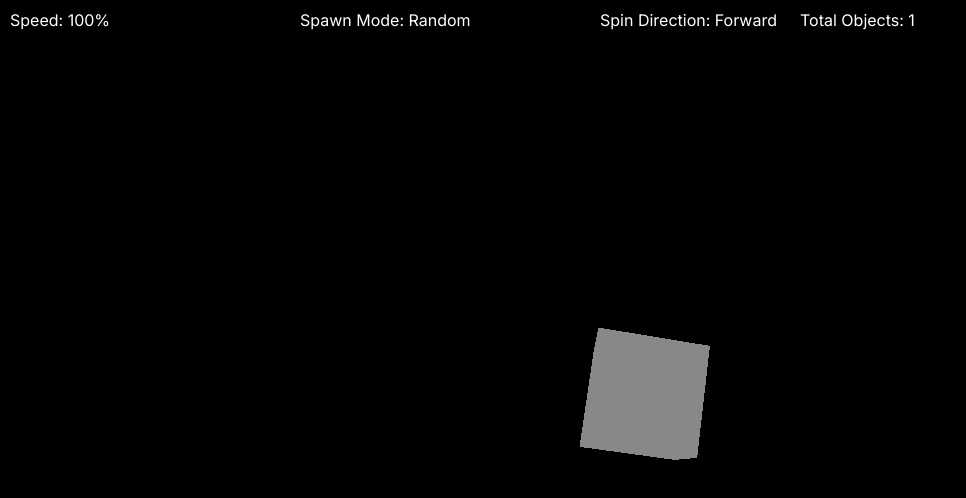
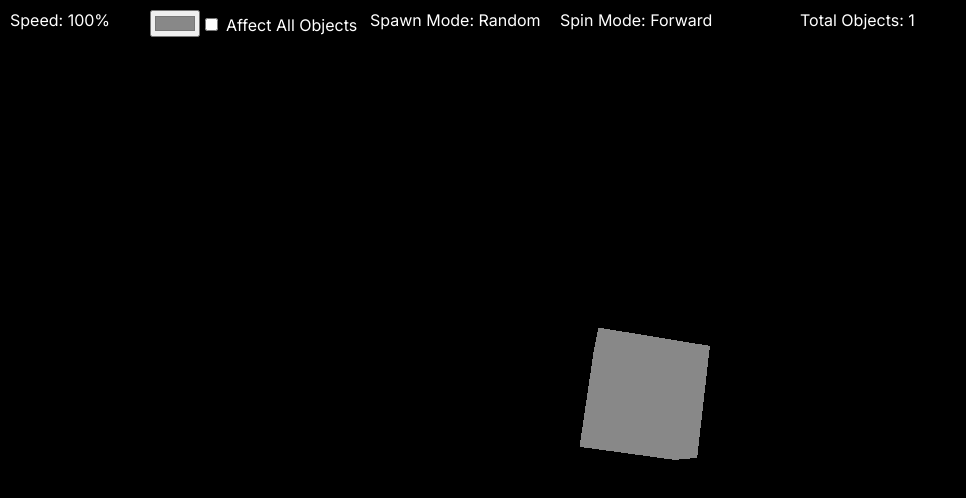
Before and after one commit to EuroSzymon/ModelViewerTest, a plain HTML site: page templates/index.html in a window 1280 px wide. Shown: the whole page, without its empty margins (0-966 px from the left). Drawn offline with nearby package versions, Linux system fonts and the light colour scheme.

Commit message:
HTML integration

```diff
--- a/templates/index.html
+++ b/templates/index.html
@@ -11,7 +11,7 @@
             font-family: 'Inter', sans-serif;
         }
 
-        #speedIndicator, #totalObjectsIndicator, #spawnModeIndicator, #directionIndicator {
+        #speedIndicator, #totalObjectsIndicator, #spawnModeIndicator, #directionIndicator, #colorPickerContainer, #spinModeIndicator {
             position: absolute;
             top: 10px;
             color: white;
@@ -26,11 +26,19 @@
         }
 
         #spawnModeIndicator {
-            left: 300px;
+            left: 370px;
         }
 
         #directionIndicator {
             left: 600px;
+        }
+
+        #spinModeIndicator {
+            left: 560px;
+        }
+
+        #colorPickerContainer {
+            left: 150px;
         }
 
         #shapeIndicators {
@@ -43,6 +51,10 @@
 
         .shapeIndicator {
             margin-top: 10px;
+        }
+
+        #affectColorToggle {
+            margin-top: 5px;
         }
     </style>
     <title>Model Viewer Test</title>
@@ -63,9 +75,8 @@
             let coneGeometry = new THREE.ConeGeometry(1, 2, 32);
             let triangleGeometry = new THREE.ConeGeometry(1, 2, 3);
 
-            let grayMaterial = new THREE.MeshBasicMaterial({ color: 0x888888 });
-
-            let mainMesh = new THREE.Mesh(cubeGeometry, grayMaterial);
+            let mainColor = 0x888888;
+            let mainMesh = new THREE.Mesh(cubeGeometry, new THREE.MeshBasicMaterial({ color: mainColor }));
             scene.add(mainMesh);
 
             let speed = 1.0;
@@ -74,15 +85,42 @@
             let totalSpawnedCount = Number(sessionStorage.getItem('totalSpawned')) || 0;
             let selectedObjects = new Set();
             let isMoving = false;
-            let isFrozen = false;
             let spawnMode = 'Random';
             let spawnModes = ['Random', 'Cube', 'Cone', 'Triangle'];
             let spawnModeIndex = 0;
             let canChangeShape = true;
+            let affectAllObjects = false;
+            let originalColors = {};
 
             let speedIndicator = document.createElement('div');
             speedIndicator.id = 'speedIndicator';
             document.body.appendChild(speedIndicator);
+
+            let colorPickerContainer = document.createElement('div');
+            colorPickerContainer.id = 'colorPickerContainer';
+            document.body.appendChild(colorPickerContainer);
+
+            let colorPicker = document.createElement('input');
+            colorPicker.id = 'colorPicker';
+            colorPicker.type = 'color';
+            colorPicker.value = '#888888';
+            colorPickerContainer.appendChild(colorPicker);
+
+            let affectColorToggle = document.createElement('input');
+            affectColorToggle.type = 'checkbox';
+            affectColorToggle.id = 'affectColorToggle';
+            affectColorToggle.checked = false;
+            colorPickerContainer.appendChild(affectColorToggle);
+
+            let affectColorLabel = document.createElement('label');
+            affectColorLabel.htmlFor = 'affectColorToggle';
+            affectColorLabel.textContent = 'Affect All Objects';
+            colorPickerContainer.appendChild(affectColorLabel);
+
+
+            affectColorToggle.style.marginLeft = '5px';
+            affectColorLabel.style.marginLeft = '5px';
+            affectColorToggle.style.marginTop = '5px';
 
             let shapeIndicatorsContainer = document.createElement('div');
             shapeIndicatorsContainer.id = 'shapeIndicators';
@@ -117,6 +155,11 @@
             directionIndicator.id = 'directionIndicator';
             document.body.appendChild(directionIndicator);
 
+            let spinModeIndicator = document.createElement('div');
+            spinModeIndicator.id = 'spinModeIndicator';
+            spinModeIndicator.textContent = 'Spin Mode: Forward';
+            document.body.appendChild(spinModeIndicator);
+
             function updateIndicators() {
                 let totalCount = cubeCount + coneCount + triangleCount;
 
@@ -131,7 +174,7 @@
                 totalSpawnedIndicator.textContent = `Total Spawned: ${totalSpawnedCount}`;
                 totalObjectsIndicator.textContent = `Total Objects: ${objects.length}`;
                 spawnModeIndicator.textContent = `Spawn Mode: ${spawnMode}`;
-                directionIndicator.textContent = `Spin Direction: ${spinDirection}`;
+                spinModeIndicator.textContent = `Spin Mode: ${spinDirection}`;
             }
 
             let spinDirection = 'Forward';
@@ -159,6 +202,40 @@
             };
 
             window.addEventListener('resize', onWindowResize, false);
+
+            colorPicker.addEventListener('input', (event) => {
+                mainColor = parseInt(event.target.value.slice(1), 16);
+                mainMesh.material.color.set(mainColor);
+
+                if (affectColorToggle.checked) {
+                    objects.forEach(obj => {
+                        if (obj !== mainMesh) {
+
+                            if (!originalColors[obj.uuid]) {
+                                originalColors[obj.uuid] = obj.material.color.getHex();
+                            }
+                            obj.material.color.set(mainColor);
+                        }
+                    });
+                }
+            });
+
+            affectColorToggle.addEventListener('change', (event) => {
+                affectAllObjects = event.target.checked;
+                if (!affectAllObjects) {
+
+                    objects.forEach(obj => {
+                        if (originalColors[obj.uuid]) {
+                            obj.material.color.set(originalColors[obj.uuid]);
+                        }
+                    });
+                } else {
+
+                    objects.forEach(obj => {
+                        obj.material.color.set(mainColor);
+                    });
+                }
+            });
 
             document.addEventListener('mousedown', (event) => {
                 if (event.button === 0) {
@@ -209,9 +286,9 @@
             });
 
             document.addEventListener('keydown', function (event) {
-                if (event.key === 'ArrowUp' && speed < 1.3) {
+                if (event.key === 'ArrowUp' && speed < 4.9) {
                     speed += 0.1;
-                } else if (event.key === 'ArrowDown' && speed > 0.5) {
+                } else if (event.key === 'ArrowDown' && speed > 0.1) {
                     speed -= 0.1;
                 }
 
@@ -258,7 +335,7 @@
                 if (geometry !== mainMesh.geometry) {
                     scene.remove(mainMesh);
                     mainMesh.geometry = geometry;
-                    mainMesh.material = grayMaterial;
+                    mainMesh.material = new THREE.MeshBasicMaterial({ color: mainColor });
                     scene.add(mainMesh);
 
                     if (previousType === 'BoxGeometry') {
@@ -280,7 +357,8 @@
             }
 
             function spawnObject() {
-                let geometry, material = grayMaterial;
+                let geometry;
+                let material;
 
                 switch (spawnMode) {
                     case 'Cube':
@@ -310,6 +388,9 @@
                         }
                         break;
                 }
+
+                const randomColor = Math.floor(Math.random() * 16777215);
+                material = new THREE.MeshBasicMaterial({ color: randomColor });
 
                 let mesh = new THREE.Mesh(geometry, material);
                 mesh.position.x = (Math.random() - 0.5) * 10;
@@ -347,3 +428,6 @@
 <body>
 </body>
 </html>
+<body>
+</body>
+</html>
```
